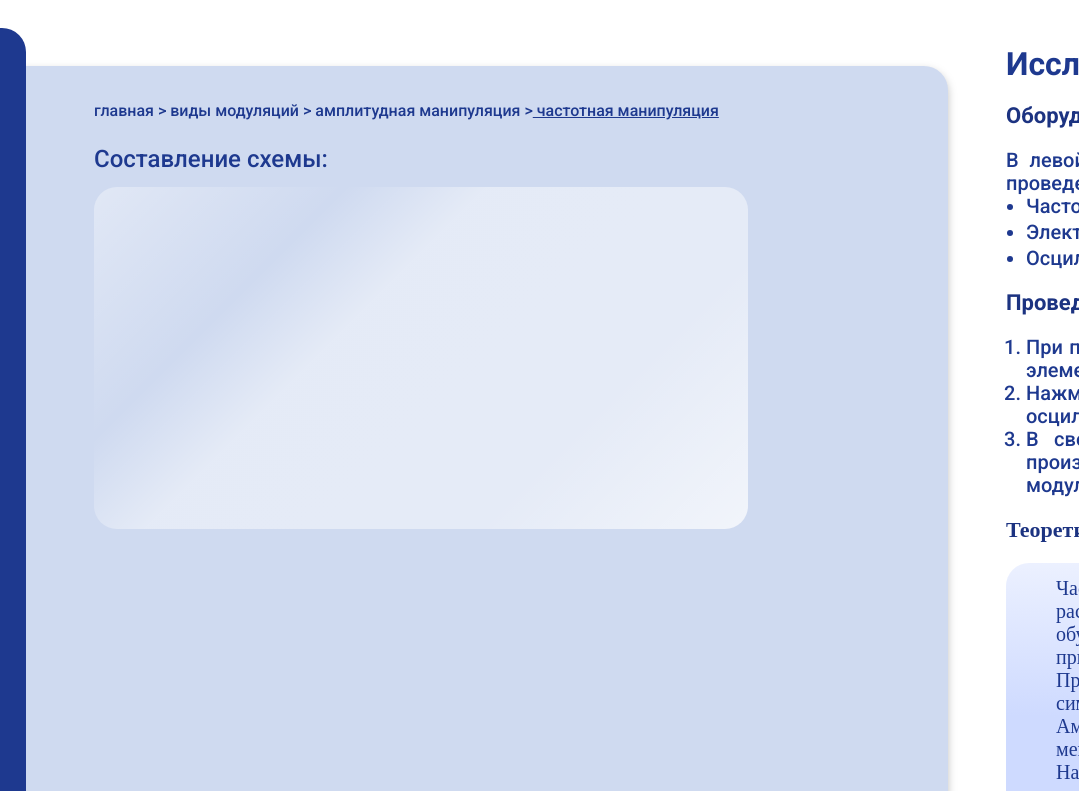
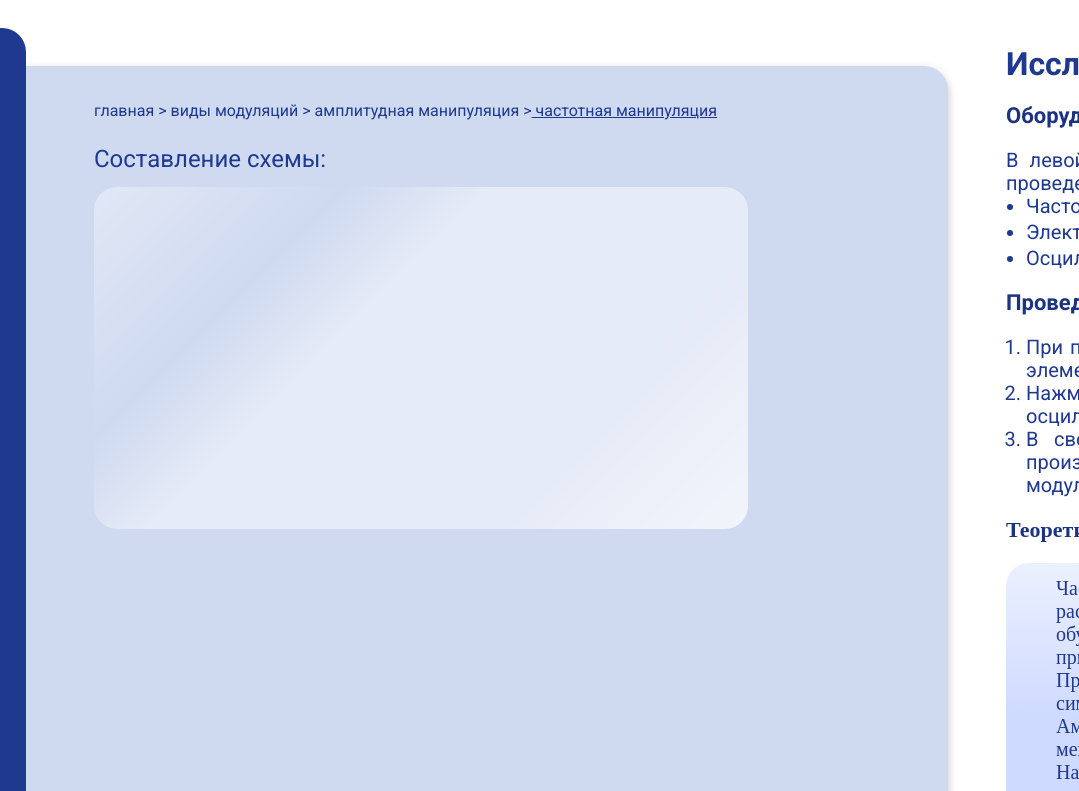
Before and after one commit to AnastasiyaShvedun/topinres, a plain HTML site: page frequency/index.html in a window 1280 px wide. Shown: the top 791 px of the page, 201-1280 px from the left. Drawn offline with Linux system fonts and the light colour scheme.

Commit message:
Update index.html

```diff
--- a/frequency/index.html
+++ b/frequency/index.html
@@ -6,9 +6,9 @@
     <meta http-equiv="X-UA-Compatible" content="IE=edge">
     <meta name="viewport" content="width=device-width, initial-scale=1.0">
     <link href="../frequency/style.css" rel="stylesheet" type="text/css">
-        <link rel="preconnect" href="https://fonts.googleapis.com">
-    <link rel="preconnect" href="https://fonts.gstatic.com" crossorigin>
-    <link href="https://fonts.googleapis.com/css2?family=Roboto:wght@300;500;700;900&display=swap" rel="stylesheet">
+       <link rel="preconnect" href="https://fonts.googleapis.com">
+<link rel="preconnect" href="https://fonts.gstatic.com" crossorigin>
+<link href="https://fonts.googleapis.com/css2?family=Roboto:wght@100;300;400;500;700;900&display=swap" rel="stylesheet">
     <title>Frequency</title>
 </head>
 
```
